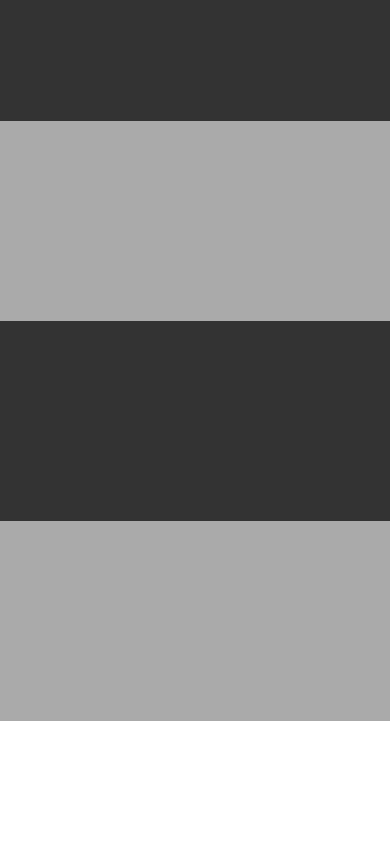
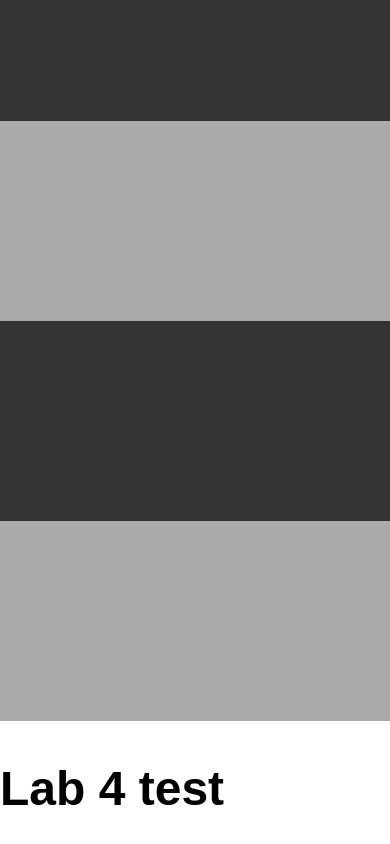
Before and after one commit to ShermaineZuooo/D101_L-S, a plain HTML site: page index.html in a window 390 px wide. Shown: the part 359-1203 px from the top of the page. Before the commit the page ends 1080 px from the top, so only its background shows below. Drawn offline with Linux system fonts and the light colour scheme.

```diff
--- a/css/grids.css
+++ b/css/grids.css
@@ -29,4 +29,7 @@
 
   }
 
+  h2{
+    font-size:3em;
+  }
 }
--- a/index.html
+++ b/index.html
@@ -16,5 +16,7 @@
       <div class="block"></div>
       <div class="block"></div>
     </div>
+
+    <h2>Lab 4 test<h2>
   </body>
 </html>
```
